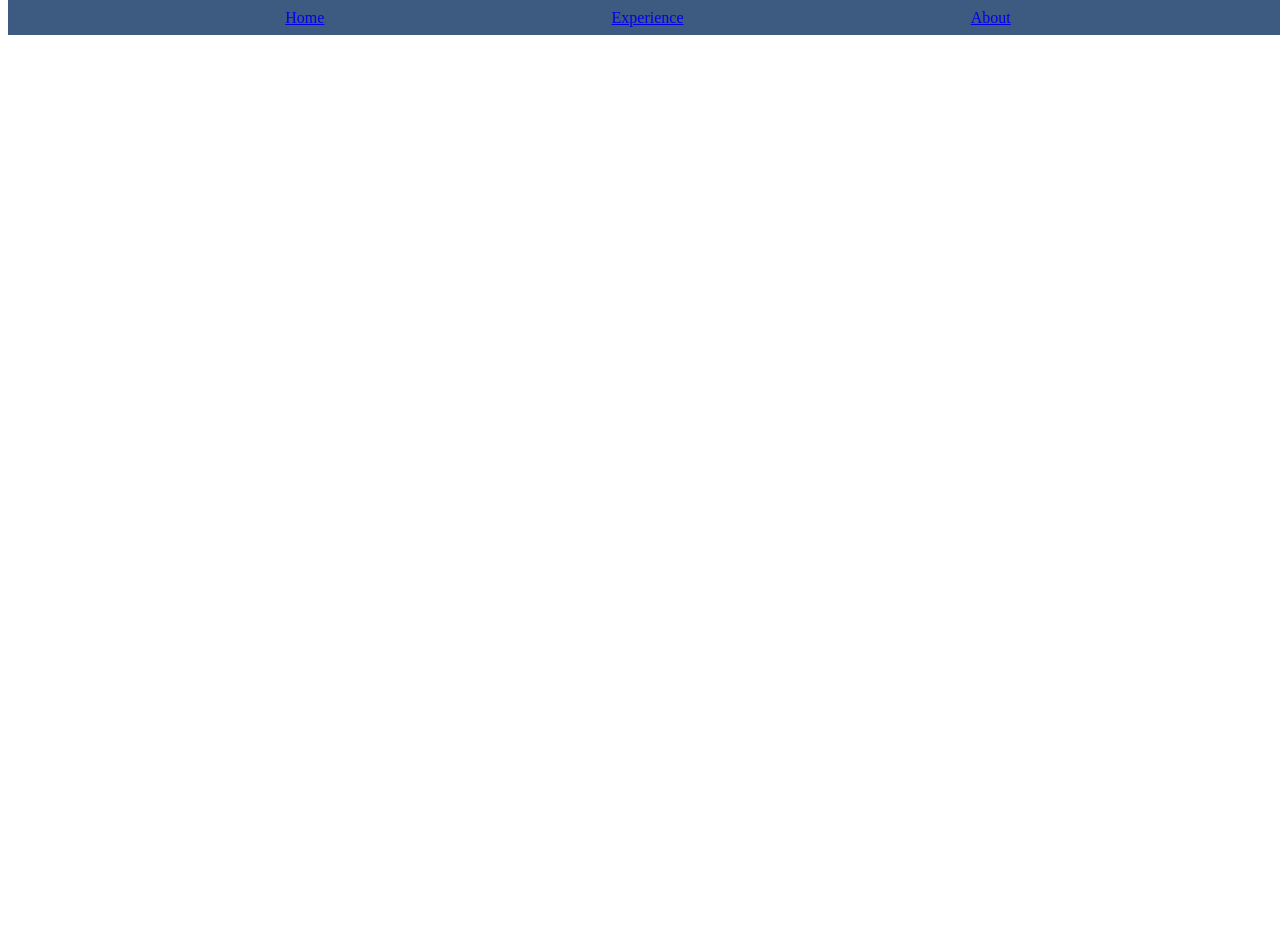
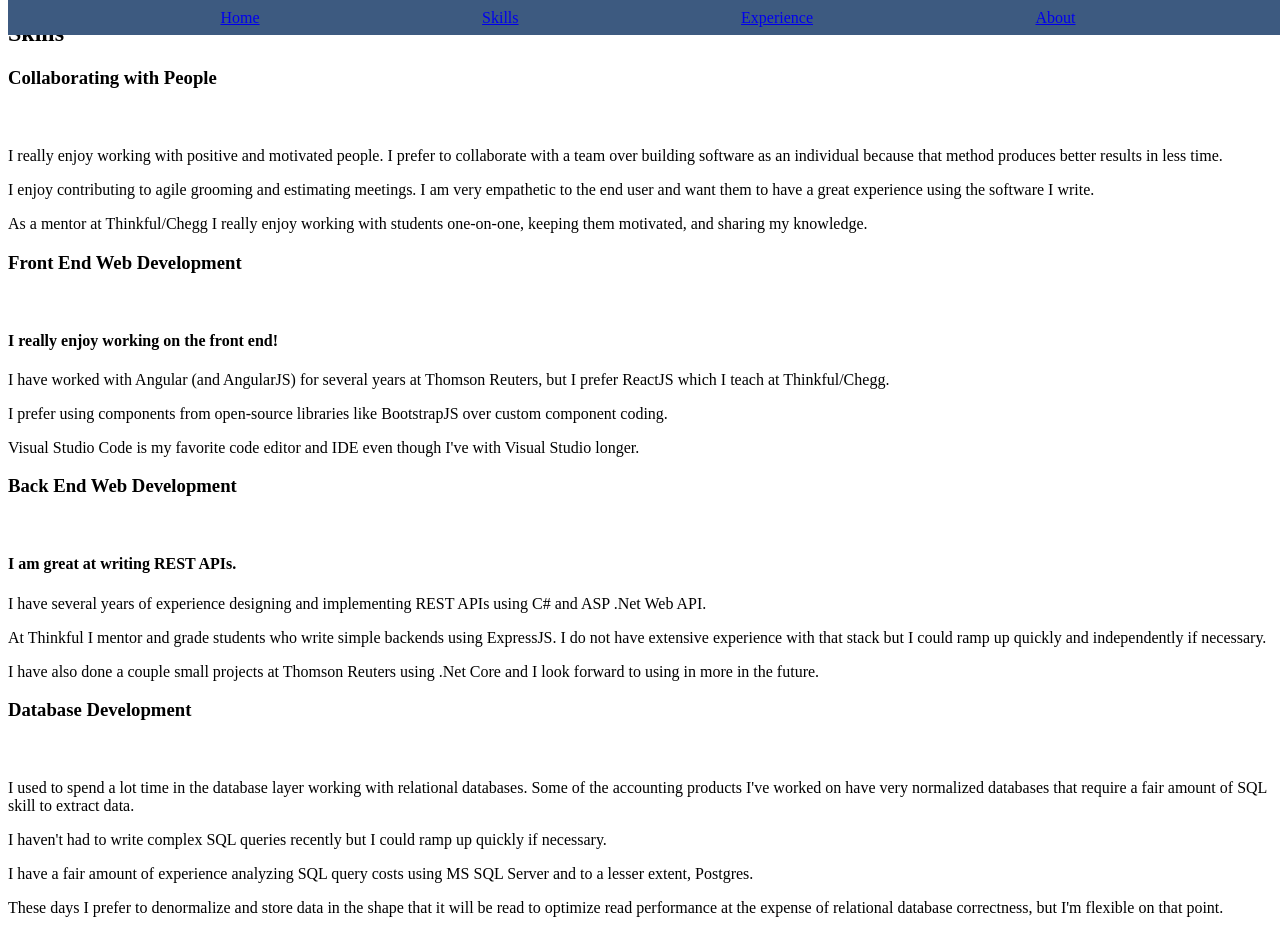
Before and after one commit to budajeff/portfolio-angular, an Angular app: page /skills in a window 1280 px wide. Before the commit this address led to /. Before the commit the page ends 800 px from the top, so only its background shows below. Built offline with nearby package versions, Linux system fonts and the light colour scheme.

Commit message:
skills page start

```diff
--- a/src/app/app-routing.module.ts
+++ b/src/app/app-routing.module.ts
@@ -3,9 +3,11 @@ import { RouterModule, Routes } from '@angular/router';
 import { HomePageComponent } from './home-page/home-page.component';
 import { AboutPageComponent } from './about-page/about-page.component';
 import { ExperiencePageComponent } from './experience-page/experience-page.component';
+import { SkillsPageComponent } from './skills-page/skills-page.component';
 
 const routes: Routes = [
   {path: 'home', component: HomePageComponent},
+  {path: 'skills', component: SkillsPageComponent},
   {path: 'experience', component: ExperiencePageComponent},
   {path: 'about', component: AboutPageComponent},
 ];
--- a/src/app/app.component.html
+++ b/src/app/app.component.html
@@ -2,6 +2,7 @@
   <div class="nav-parent">
     <ul class="nav-list">
       <li><a routerLink="/home" routerLinkActive="active">Home</a></li>
+      <li><a routerLink="/skills" routerLinkActive="active">Skills</a></li>
       <li><a routerLink="/experience" routerLinkActive="active">Experience</a></li>
       <li><a routerLink="/about" routerLinkActive="active">About</a></li>
     </ul>
--- a/src/app/app.module.ts
+++ b/src/app/app.module.ts
@@ -8,6 +8,7 @@ import { AboutPageComponent } from './about-page/about-page.component';
 import { CardComponent } from './card/card.component';
 import { CardsComponent } from './cards/cards.component';
 import { ExperiencePageComponent } from './experience-page/experience-page.component';
+import { SkillsPageComponent } from './skills-page/skills-page.component';
 
 @NgModule({
   declarations: [
@@ -16,7 +17,8 @@ import { ExperiencePageComponent } from './experience-page/experience-page.compo
     AboutPageComponent,
     CardComponent,
     CardsComponent,
-    ExperiencePageComponent
+    ExperiencePageComponent,
+    SkillsPageComponent
   ],
   imports: [
     BrowserModule,
--- /dev/null
+++ b/src/app/skills-page/skills-page.component.html
@@ -0,0 +1,10 @@
+<section>
+    <h2>Skills</h2>
+    <section class="card-collection">
+        <card *ngFor="let skill of skillData"
+            [title]="skill.title"
+            [subTitle]="skill.subtitle"
+            [details]="skill.details">
+        ></card>
+    </section>
+</section>
--- /dev/null
+++ b/src/app/skills-page/skills-page.component.ts
@@ -0,0 +1,23 @@
+import { Component, OnInit } from '@angular/core';
+import { SiteDataService } from '../site-data.service';
+
+@Component({
+  selector: 'app-skills-page',
+  templateUrl: './skills-page.component.html',
+  styleUrls: ['./skills-page.component.scss']
+})
+export class SkillsPageComponent implements OnInit {
+
+  constructor(private siteDataService: SiteDataService) { }
+
+  public skillData: any;
+
+  ngOnInit(): void {
+    this.skillData = this.siteDataService.getSiteData().skillAreas.map(skill => {
+      return {
+        title: skill.name,
+        subtitle: skill.subtitle,
+        details: skill.details
+      }});
+    }
+}
```
Also changed, not shown: src/app/skills-page/skills-page.component.scss (added), 1 other file (tests, documents, lock files or other folders).
